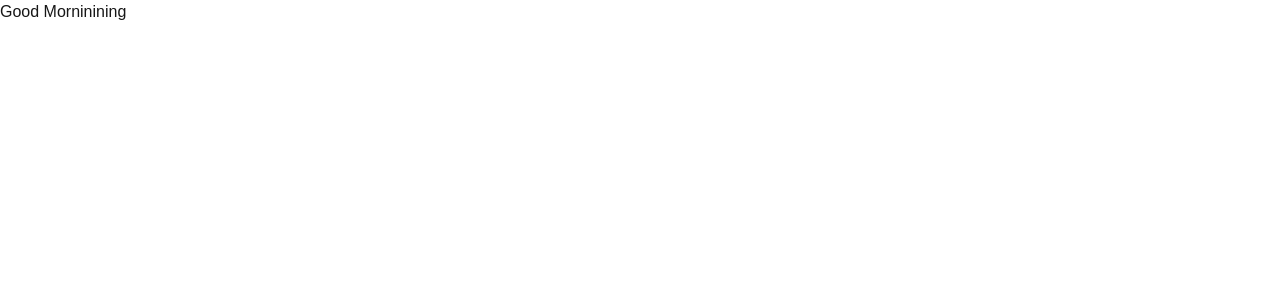
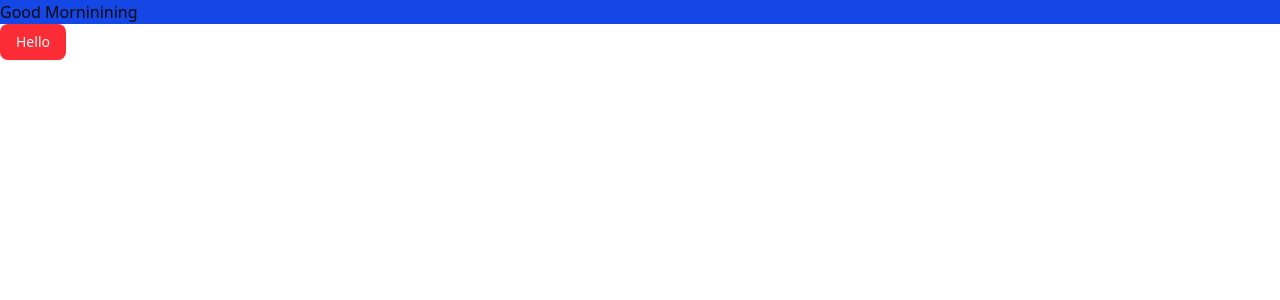
Before and after one commit to deveshidwivedi/cliply, a Next.js app: page / in a window 1280 px wide. Shown: the top 300 px of the page. Built offline with nearby package versions, Linux system fonts and the light colour scheme.

Commit message:
shadcn setup

```diff
--- a/app/globals.css
+++ b/app/globals.css
@@ -1,4 +1,8 @@
 @import "tailwindcss";
+
+@plugin "tailwindcss-animate";
+
+@custom-variant dark (&:is(.dark *));
 
 @theme {
   --font-sans: var(--font-geist-sans);
@@ -6,19 +10,120 @@
 }
 
 :root {
-  --background: #ffffff;
-  --foreground: #171717;
+  --background: oklch(1 0 0);
+  --foreground: oklch(0.145 0 0);
+  --card: oklch(1 0 0);
+  --card-foreground: oklch(0.145 0 0);
+  --popover: oklch(1 0 0);
+  --popover-foreground: oklch(0.145 0 0);
+  --primary: oklch(0.205 0 0);
+  --primary-foreground: oklch(0.985 0 0);
+  --secondary: oklch(0.97 0 0);
+  --secondary-foreground: oklch(0.205 0 0);
+  --muted: oklch(0.97 0 0);
+  --muted-foreground: oklch(0.556 0 0);
+  --accent: oklch(0.97 0 0);
+  --accent-foreground: oklch(0.205 0 0);
+  --destructive: oklch(0.577 0.245 27.325);
+  --destructive-foreground: oklch(0.577 0.245 27.325);
+  --border: oklch(0.922 0 0);
+  --input: oklch(0.922 0 0);
+  --ring: oklch(0.708 0 0);
+  --chart-1: oklch(0.646 0.222 41.116);
+  --chart-2: oklch(0.6 0.118 184.704);
+  --chart-3: oklch(0.398 0.07 227.392);
+  --chart-4: oklch(0.828 0.189 84.429);
+  --chart-5: oklch(0.769 0.188 70.08);
+  --radius: 0.625rem;
+  --sidebar: oklch(0.985 0 0);
+  --sidebar-foreground: oklch(0.145 0 0);
+  --sidebar-primary: oklch(0.205 0 0);
+  --sidebar-primary-foreground: oklch(0.985 0 0);
+  --sidebar-accent: oklch(0.97 0 0);
+  --sidebar-accent-foreground: oklch(0.205 0 0);
+  --sidebar-border: oklch(0.922 0 0);
+  --sidebar-ring: oklch(0.708 0 0);
 }
 
-@media (prefers-color-scheme: dark) {
-  :root {
-    --background: #0a0a0a;
-    --foreground: #ededed;
+.dark {
+  --background: oklch(0.145 0 0);
+  --foreground: oklch(0.985 0 0);
+  --card: oklch(0.145 0 0);
+  --card-foreground: oklch(0.985 0 0);
+  --popover: oklch(0.145 0 0);
+  --popover-foreground: oklch(0.985 0 0);
+  --primary: oklch(0.985 0 0);
+  --primary-foreground: oklch(0.205 0 0);
+  --secondary: oklch(0.269 0 0);
+  --secondary-foreground: oklch(0.985 0 0);
+  --muted: oklch(0.269 0 0);
+  --muted-foreground: oklch(0.708 0 0);
+  --accent: oklch(0.269 0 0);
+  --accent-foreground: oklch(0.985 0 0);
+  --destructive: oklch(0.396 0.141 25.723);
+  --destructive-foreground: oklch(0.637 0.237 25.331);
+  --border: oklch(0.269 0 0);
+  --input: oklch(0.269 0 0);
+  --ring: oklch(0.439 0 0);
+  --chart-1: oklch(0.488 0.243 264.376);
+  --chart-2: oklch(0.696 0.17 162.48);
+  --chart-3: oklch(0.769 0.188 70.08);
+  --chart-4: oklch(0.627 0.265 303.9);
+  --chart-5: oklch(0.645 0.246 16.439);
+  --sidebar: oklch(0.205 0 0);
+  --sidebar-foreground: oklch(0.985 0 0);
+  --sidebar-primary: oklch(0.488 0.243 264.376);
+  --sidebar-primary-foreground: oklch(0.985 0 0);
+  --sidebar-accent: oklch(0.269 0 0);
+  --sidebar-accent-foreground: oklch(0.985 0 0);
+  --sidebar-border: oklch(0.269 0 0);
+  --sidebar-ring: oklch(0.439 0 0);
+}
+
+@theme inline {
+  --color-background: var(--background);
+  --color-foreground: var(--foreground);
+  --color-card: var(--card);
+  --color-card-foreground: var(--card-foreground);
+  --color-popover: var(--popover);
+  --color-popover-foreground: var(--popover-foreground);
+  --color-primary: var(--primary);
+  --color-primary-foreground: var(--primary-foreground);
+  --color-secondary: var(--secondary);
+  --color-secondary-foreground: var(--secondary-foreground);
+  --color-muted: var(--muted);
+  --color-muted-foreground: var(--muted-foreground);
+  --color-accent: var(--accent);
+  --color-accent-foreground: var(--accent-foreground);
+  --color-destructive: var(--destructive);
+  --color-destructive-foreground: var(--destructive-foreground);
+  --color-border: var(--border);
+  --color-input: var(--input);
+  --color-ring: var(--ring);
+  --color-chart-1: var(--chart-1);
+  --color-chart-2: var(--chart-2);
+  --color-chart-3: var(--chart-3);
+  --color-chart-4: var(--chart-4);
+  --color-chart-5: var(--chart-5);
+  --radius-sm: calc(var(--radius) - 4px);
+  --radius-md: calc(var(--radius) - 2px);
+  --radius-lg: var(--radius);
+  --radius-xl: calc(var(--radius) + 4px);
+  --color-sidebar: var(--sidebar);
+  --color-sidebar-foreground: var(--sidebar-foreground);
+  --color-sidebar-primary: var(--sidebar-primary);
+  --color-sidebar-primary-foreground: var(--sidebar-primary-foreground);
+  --color-sidebar-accent: var(--sidebar-accent);
+  --color-sidebar-accent-foreground: var(--sidebar-accent-foreground);
+  --color-sidebar-border: var(--sidebar-border);
+  --color-sidebar-ring: var(--sidebar-ring);
+}
+
+@layer base {
+  * {
+    @apply border-border outline-ring/50;
+  }
+  body {
+    @apply bg-background text-foreground;
   }
 }
-
-body {
-  color: var(--foreground);
-  background: var(--background);
-  font-family: Arial, Helvetica, sans-serif;
-}
--- a/app/page.js
+++ b/app/page.js
@@ -1,9 +1,11 @@
 import Image from "next/image";
+import { Button } from "@/components/ui/button";
 
 export default function Home() {
   return (
     <div >
-      <h2> Good Morninining</h2>
+      <h2 className="bg-blue-700"> Good Morninining</h2>
+      <Button className="bg-red-500">Hello</Button>
     </div>
   );
 }
--- /dev/null
+++ b/components/ui/button.jsx
@@ -0,0 +1,54 @@
+import * as React from "react"
+import { Slot } from "@radix-ui/react-slot"
+import { cva } from "class-variance-authority";
+
+import { cn } from "@/lib/utils"
+
+const buttonVariants = cva(
+  "inline-flex items-center justify-center gap-2 whitespace-nowrap rounded-md text-sm font-medium transition-[color,box-shadow] disabled:pointer-events-none disabled:opacity-50 [&_svg]:pointer-events-none [&_svg:not([class*='size-'])]:size-4 shrink-0 [&_svg]:shrink-0 outline-none focus-visible:border-ring focus-visible:ring-ring/50 focus-visible:ring-[3px] aria-invalid:ring-destructive/20 dark:aria-invalid:ring-destructive/40 aria-invalid:border-destructive",
+  {
+    variants: {
+      variant: {
+        default:
+          "bg-primary text-primary-foreground shadow-xs hover:bg-primary/90",
+        destructive:
+          "bg-destructive text-white shadow-xs hover:bg-destructive/90 focus-visible:ring-destructive/20 dark:focus-visible:ring-destructive/40",
+        outline:
+          "border border-input bg-background shadow-xs hover:bg-accent hover:text-accent-foreground",
+        secondary:
+          "bg-secondary text-secondary-foreground shadow-xs hover:bg-secondary/80",
+        ghost: "hover:bg-accent hover:text-accent-foreground",
+        link: "text-primary underline-offset-4 hover:underline",
+      },
+      size: {
+        default: "h-9 px-4 py-2 has-[>svg]:px-3",
+        sm: "h-8 rounded-md gap-1.5 px-3 has-[>svg]:px-2.5",
+        lg: "h-10 rounded-md px-6 has-[>svg]:px-4",
+        icon: "size-9",
+      },
+    },
+    defaultVariants: {
+      variant: "default",
+      size: "default",
+    },
+  }
+)
+
+function Button({
+  className,
+  variant,
+  size,
+  asChild = false,
+  ...props
+}) {
+  const Comp = asChild ? Slot : "button"
+
+  return (
+    <Comp
+      data-slot="button"
+      className={cn(buttonVariants({ variant, size, className }))}
+      {...props} />
+  );
+}
+
+export { Button, buttonVariants }
--- /dev/null
+++ b/lib/utils.js
@@ -0,0 +1,6 @@
+import { clsx } from "clsx";
+import { twMerge } from "tailwind-merge"
+
+export function cn(...inputs) {
+  return twMerge(clsx(inputs));
+}
```
Also changed, not shown: package.json (+10 -2 lines), components.json (added), 1 other file (tests, documents, lock files or other folders).
